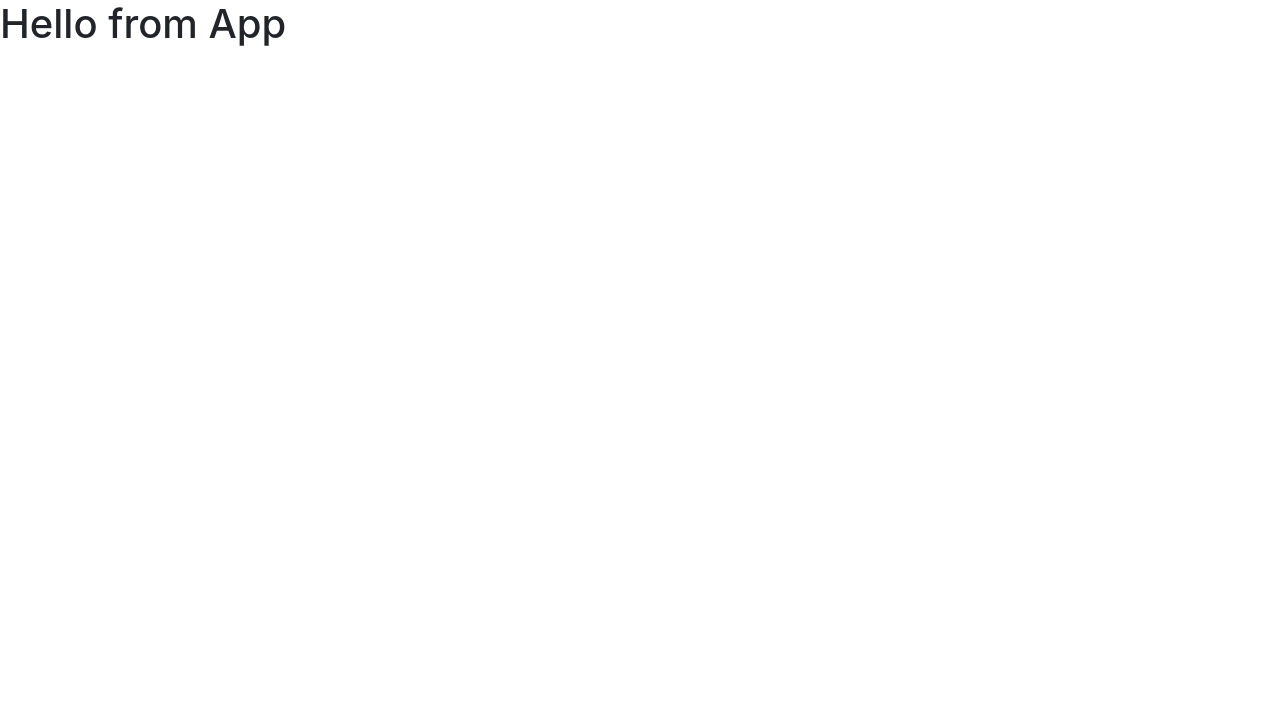
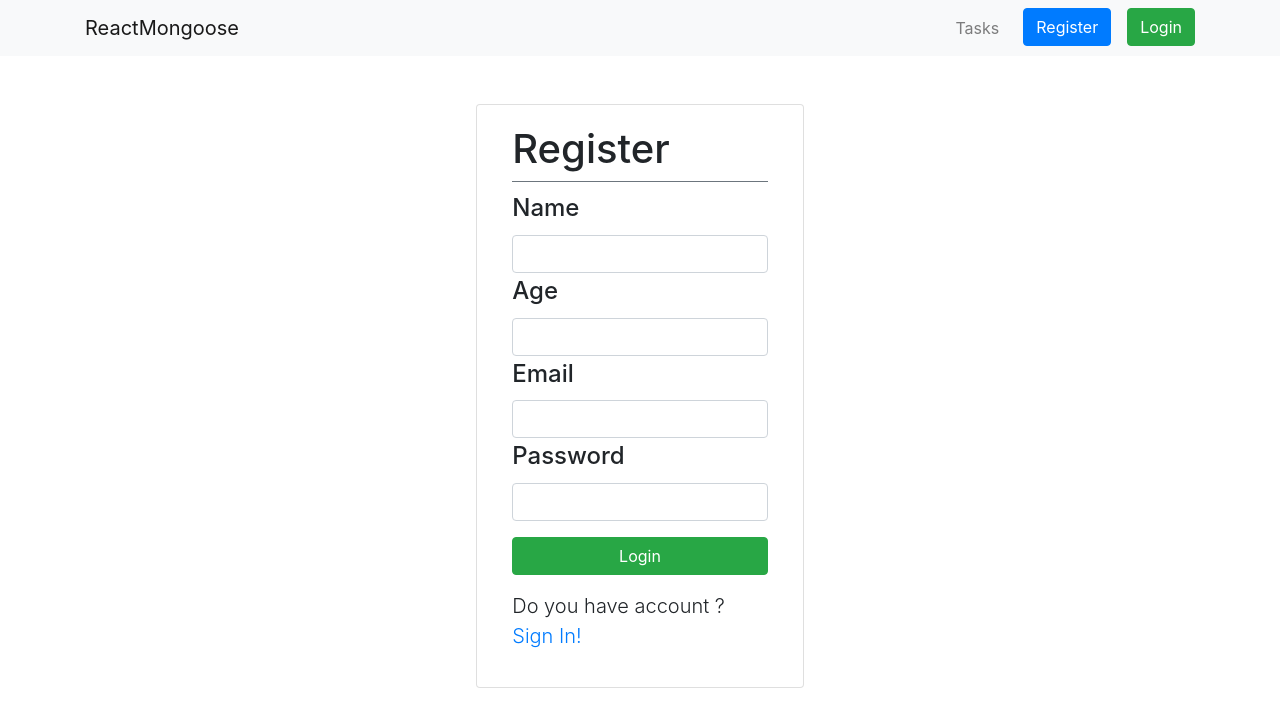
Before and after one commit to reyraditya/ReactMongoose, a React (Create React App) app: page /register in a window 1280 px wide. Shown: the top 726 px of the page. Built offline with nearby package versions, Linux system fonts and the light colour scheme.

Commit message:
Home, Login, Register components added

```diff
--- a/package.json
+++ b/package.json
@@ -3,11 +3,15 @@
   "version": "0.1.0",
   "private": true,
   "dependencies": {
+    "axios": "^0.18.0",
+    "bootstrap": "^4.3.1",
     "react": "^16.8.6",
     "react-dom": "^16.8.6",
     "react-logger": "^1.1.0",
     "react-redux": "^6.0.1",
+    "react-router-dom": "^5.0.0",
     "react-scripts": "2.1.8",
+    "reactstrap": "^8.0.0",
     "redux": "^4.0.1",
     "redux-logger": "^3.0.6",
     "redux-thunk": "^2.3.0",
--- a/src/components/App.js
+++ b/src/components/App.js
@@ -1,11 +1,23 @@
-import React, { Component } from 'react'
+import React, { Component } from 'react';
+import {Route, BrowserRouter} from 'react-router-dom';
+
+import Header from './Header';
+import Home from './Home';
+import Login from './Login';
+import Register from './Register';
+
 
 class App extends Component {
     render(){
         return(
-            <div>
-                <h1>Hello from App</h1>
-            </div>
+            <BrowserRouter>
+                <div>
+                    <Header/>
+                    <Route path='/' exact component = {Home}/>
+                    <Route path='/login' component = {Login}/>
+                    <Route path='/register' component = {Register}/>
+                </div>
+            </BrowserRouter>
         )
     }
 }
--- /dev/null
+++ b/src/components/Header.js
@@ -0,0 +1,60 @@
+import React, { Component } from 'react'
+import {Link} from 'react-router-dom'
+import {
+    Button,
+    Collapse,
+    DropdownToggle,
+    DropdownMenu,
+    DropdownItem,
+    NavbarBrand,
+    Navbar,
+    NavbarToggler,
+    Nav,
+    NavItem,
+    UncontrolledDropdown
+    } from 'reactstrap';
+
+
+class Header extends Component {
+    constructor(props) {
+        super(props);
+
+         this.toggle = this.toggle.bind(this);
+        this.state = {
+          dropdownOpen: false
+        };
+    }
+
+       toggle() {
+        this.setState(prevState => ({
+          dropdownOpen: !prevState.dropdownOpen
+        }));
+      }
+    render() {
+        return (
+            <div>
+                <Navbar color="light" light expand="md">
+                    <div className="container">
+                        <Link className="navbar-brand" to="/">ReactMongoose</Link>
+                        <NavbarToggler onClick={this.toggle} />
+                        <Collapse isOpen={this.state.isOpen} navbar>
+                            <Nav className="ml-auto" navbar>
+                                <NavItem>
+                                    <Link className="nav-link" to="/">Tasks</Link>
+                                </NavItem>
+                                <NavItem>
+                                    <Link to="/register"><Button className="mx-3" color="primary">Register</Button></Link>
+                                </NavItem>
+                                <NavItem>
+                                    <Link to="/login"><Button color="success">Login</Button></Link>
+                                </NavItem>
+                            </Nav>
+                        </Collapse>
+                    </div>
+                </Navbar>
+            </div>
+        )
+    }
+}
+
+export default Header;
--- /dev/null
+++ b/src/components/Home.js
@@ -0,0 +1,13 @@
+import React, { Component } from 'react'
+
+class Home extends Component {
+    render(){
+        return(
+            <div>
+                <h1 className='display-4'>Hello from Home</h1>
+            </div>
+        )
+    }
+}
+
+export default Home;
--- /dev/null
+++ b/src/components/Login.js
@@ -0,0 +1,34 @@
+import React, { Component } from 'react';
+import {Link} from 'react-router-dom';
+
+
+class Login extends Component {
+    render() {
+        return (
+            <div className="mt-5 row">
+                <div className="col-sm-3 mx-auto card">
+                    <div className="card-body">
+                        <div className="border-bottom border-secondary card-title">
+                            <h1>Login</h1>
+                        </div>
+                        <div className="card-title mt-1">
+                            <h4>Email</h4>
+                        </div>
+                        <form className="input-group"><input ref={input => this.email = input} className="form-control" type="email"/></form>
+                        <div className="card-title mt-1">
+                            <h4>Password</h4>
+                        </div>
+                        <form className="input-group"><input ref={input => this.password = input} className="form-control" type="password"/></form>
+                        <div className="d-flex justify-content-center my-3">
+                            <button className="btn btn-success btn-block" onClick={this.onButtonClick}>Login</button>
+                        </div>
+                        {/* {this.onErrorLogin()} */}
+                        <p className="lead">Don't have account ? <Link to="/register">Sign Up!</Link></p>
+                    </div>
+                </div>
+            </div>
+        )
+    }
+}
+
+export default Login;
--- /dev/null
+++ b/src/components/Register.js
@@ -0,0 +1,43 @@
+import React, { Component } from 'react';
+import {Link} from 'react-router-dom';
+
+class Register extends Component {
+    render() {
+        return (
+            <div>
+                <div className="mt-5 row">
+                    <div className="col-sm-3 mx-auto card">
+                        <div className="card-body">
+                            <div className="border-bottom border-secondary card-title">
+                                <h1>Register</h1>
+                            </div>
+                            <div className="card-title mt-1">
+                                <h4>Name</h4>
+                            </div>
+                            <form className="input-group"><input ref={input => this.name = input} className="form-control" type="text" /></form>
+                            <div className="card-title mt-1">
+                                <h4>Age</h4>
+                            </div>
+                            <form className="input-group"><input ref={input => this.age = input} className="form-control" type="number" /></form>
+                            <div className="card-title mt-1">
+                                <h4>Email</h4>
+                            </div>
+                            <form className="input-group"><input ref={input => this.email = input} className="form-control" type="text" /></form>
+                            <div className="card-title mt-1">
+                                <h4>Password</h4>
+                            </div>
+                            <form className="input-group"><input ref={input => this.password = input} className="form-control" type="password" /></form>
+                            <div className="d-flex justify-content-center my-3">
+                                <button className="btn btn-success btn-block" onClick={this.onButtonClick}>Login</button>
+                            </div>
+                            {/* {this.onErrorRegister()} */}
+                            <p className="lead">Do you have account ? <Link to="/login">Sign In!</Link></p>
+                        </div>
+                    </div>
+                </div>
+            </div>
+        )
+    }
+}
+
+export default Register;
--- a/src/index.js
+++ b/src/index.js
@@ -1,9 +1,11 @@
-import React, {Component} from 'react';
+import React from 'react';
 import ReactDOM from 'react-dom';
 import {Provider} from 'react-redux';
 import {createStore, applyMiddleware} from 'redux';
 import thunk from 'redux-thunk';
 import logger from 'redux-logger';
+
+
 
 import App from './components/App';
 import reducers from './reducers';
```
Also changed, not shown: src/components/Logout.js (added, +13 -0 lines), src/components/Profile.js (added, +13 -0 lines), 1 other file (tests, documents, lock files or other folders).
